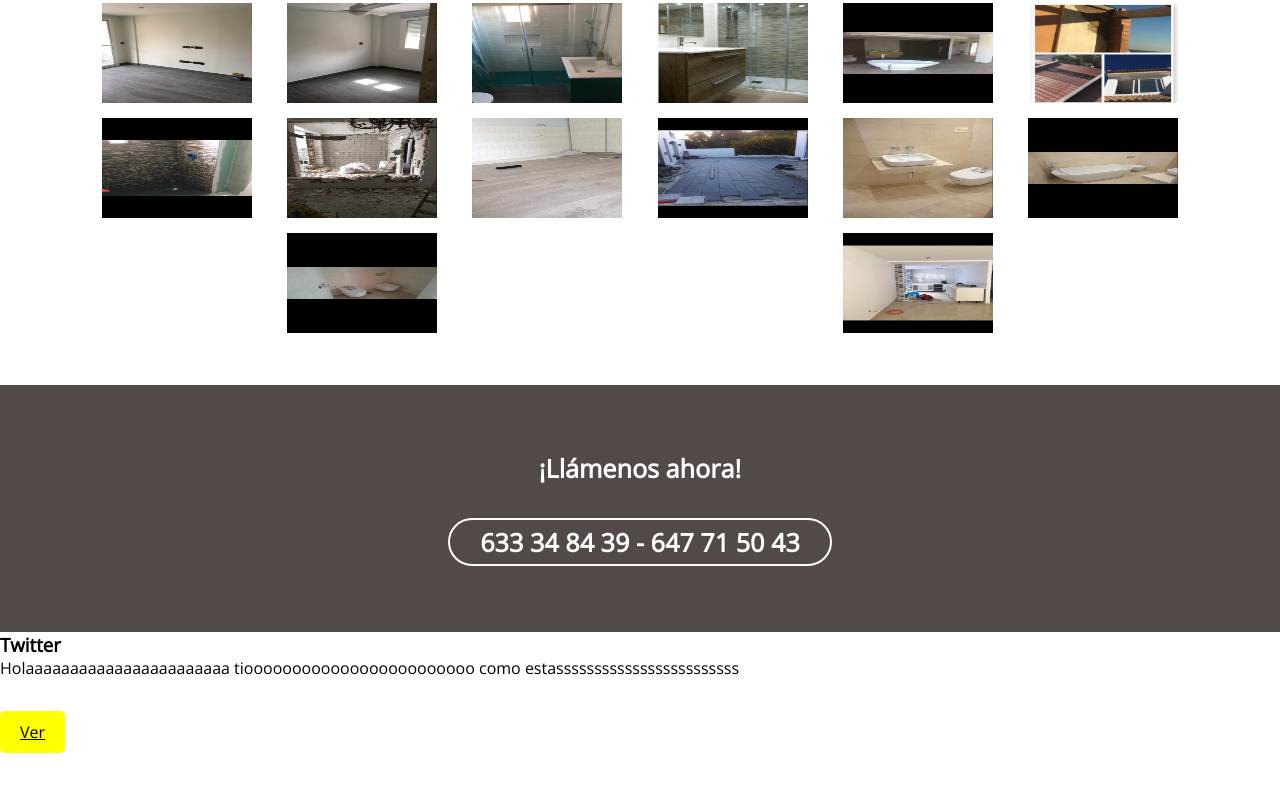
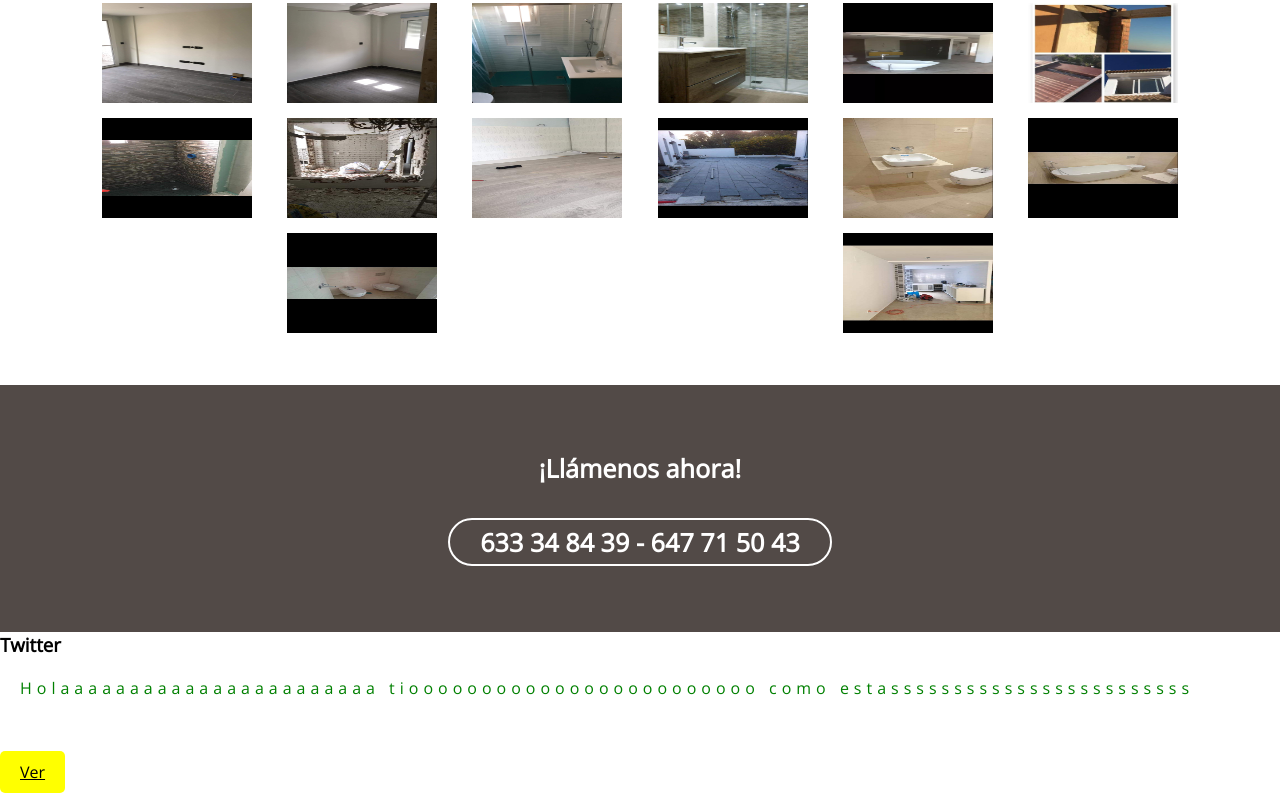
Before and after one commit to EquipoMolon/GitAprendizaje, a plain HTML site: page index.html in a window 1280 px wide. Shown: the part 2456-3259 px from the top of the page. Before the commit the page ends 3219 px from the top, so only its background shows below. Drawn offline with nearby package versions, Linux system fonts and the light colour scheme; files whose address does not match are found by name.

Commit message:
Cambio en el texto del article y en el boton

```diff
--- a/estilosmenu.css
+++ b/estilosmenu.css
@@ -384,6 +384,14 @@ section {
 
 .btn:hover {
 	transform: scale(1.2);
+	letter-spacing: 3px;
+	color: white;
+}
+
+article p {
+	color: green;
+	padding: 20px;
+	letter-spacing: 5px;
 }
 
 @media (max-width: 1200px) {
```
